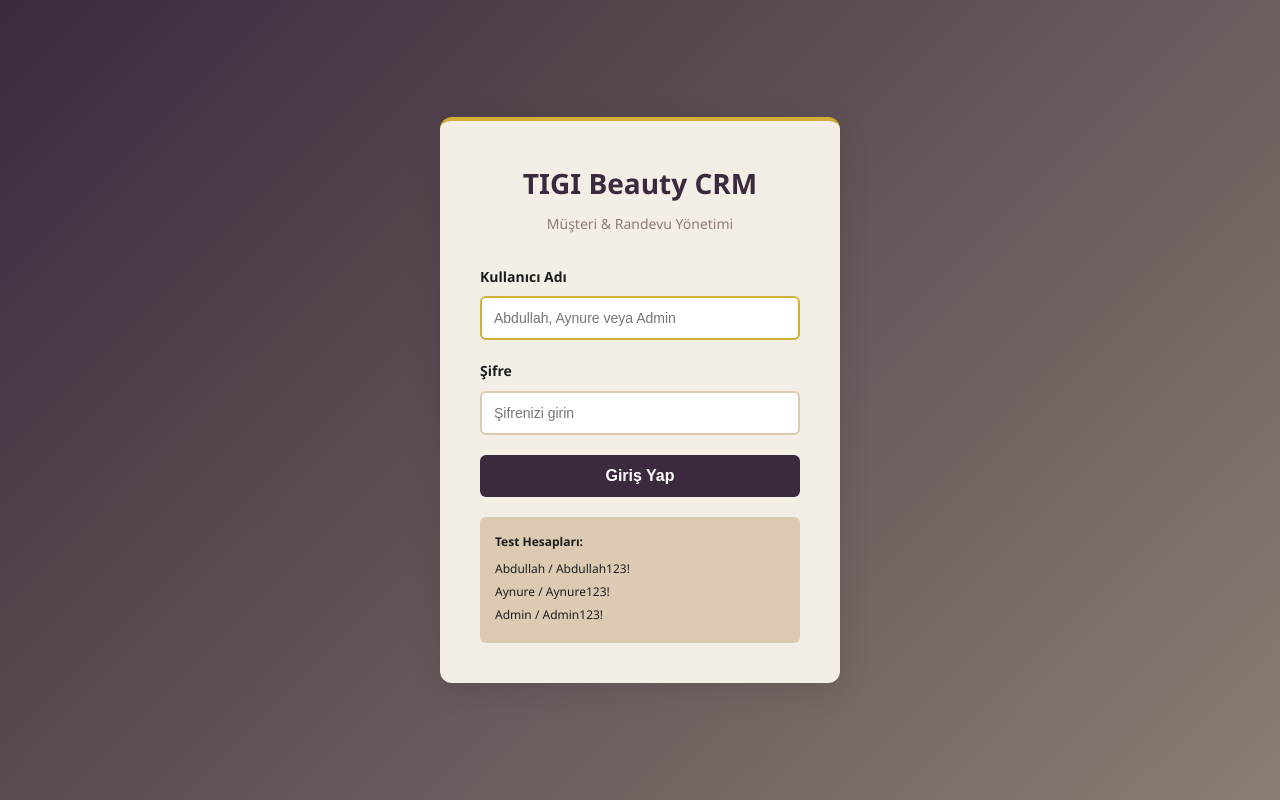
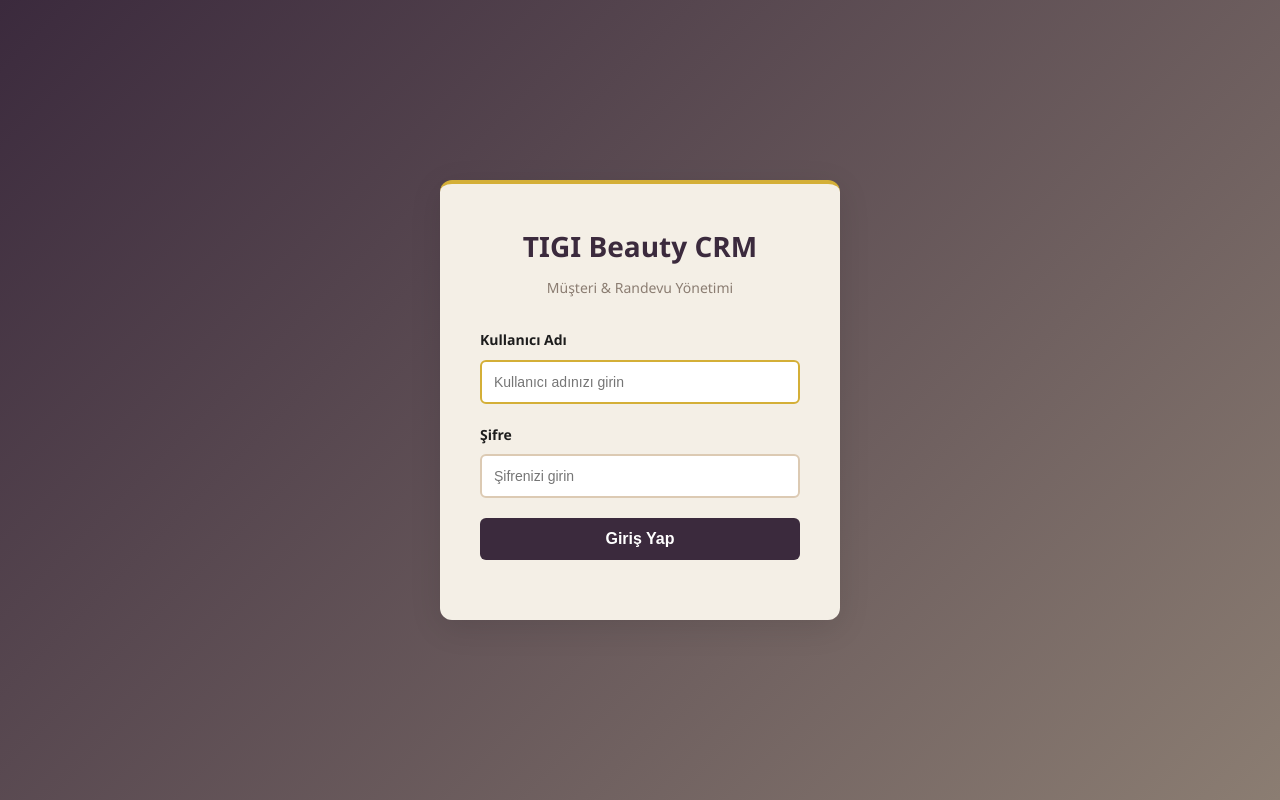
Before and after one commit to tigibeauty/Tigi_Beauty_CRM, a React (Create React App) app: page / in a window 1280 px wide. Built offline with nearby package versions, Linux system fonts and the light colour scheme.

Commit message:
Update App.tsx

```diff
--- a/src/App.tsx
+++ b/src/App.tsx
@@ -9,13 +9,16 @@
  * - Mesaj Logları
  * - Analytics
  *
- * Deploy: Firebase Hosting veya Vercel
+ * Deploy: Firebase Hosting veya Vercel / Netlify
  */
 
 import React, { useState, useEffect, useContext, createContext } from "react";
 import "./styles.css";
 
-// YENİ EKLENECEK KISIM =======================================================
+// ============================================================================
+// 📦 TYPES & INTERFACES
+// ============================================================================
+
 export interface Randevu {
   id: string;
   musteriID: string;
@@ -36,7 +39,6 @@ export interface Log {
   status: string;
   hata?: string;
 }
-// ============================================================================
 
 // ============================================================================
 // 🔐 CONTEXT: Auth & State Management
@@ -53,10 +55,9 @@ function AppProvider({ children }: { children: any }) {
   const [loglar, setLoglar] = useState([]);
   const [loading, setLoading] = useState(false);
 
-  // Google Sheets API'ye bağlan (setup gerekli)
+  // Google Sheets API'ye bağlan
   useEffect(() => {
     if (user) {
-      // TODO: Google Sheets API'den veri çek
       console.log("Loading data for user:", user);
       loadDataFromSheets();
     }
@@ -65,7 +66,6 @@ function AppProvider({ children }: { children: any }) {
   const loadDataFromSheets = async () => {
     setLoading(true);
     try {
-      // DİKKAT: Aşağıdaki tırnak işaretlerinin içine az önce kopyaladığınız linki yapıştırın!
       const WEB_APP_URL =
         "https://script.google.com/macros/s/AKfycbwuvIpjC7ajwxmgJ034TD6NhXoX9Kn6H2pyuSUSYQnuq9gy1Aok7NhqPNv5P5g8fEZq/exec";
 
@@ -123,19 +123,20 @@ function LoginPage() {
   const [error, setError] = useState("");
 
   const personel = {
-    Abdullah: { sifre: "Abdullah123!", rol: "Uzman" },
-    Aynure: { sifre: "Aynure123!", rol: "Uzman" },
-    admin: { sifre: "Admin123!", rol: "Admin" },
+    abdullah: { sifre: "Abdullah123@!", rol: "Uzman", name: "Abdullah" },
+    aynure: { sifre: "Aynure123@!", rol: "Uzman", name: "Aynure" },
+    admin: { sifre: "Admin123@!", rol: "Admin", name: "Admin" },
   };
 
   const handleLogin = (e: any) => {
     e.preventDefault();
-    const user_data = personel[username.toLowerCase() as keyof typeof personel];
+    const cleanUsername = username.trim().toLowerCase();
+    const user_data = personel[cleanUsername as keyof typeof personel];
 
     if (user_data && user_data.sifre === password) {
       setUser({
-        username: username.toLowerCase(),
-        displayName: username.charAt(0).toUpperCase() + username.slice(1),
+        username: cleanUsername,
+        displayName: user_data.name,
         rol: user_data.rol,
       });
       setError("");
@@ -157,7 +158,7 @@ function LoginPage() {
             <label>Kullanıcı Adı</label>
             <input
               type="text"
-              placeholder="Abdullah, Aynure veya Admin"
+              placeholder="Kullanıcı adınızı girin"
               value={username}
               onChange={(e) => setUsername(e.target.value)}
               autoFocus
@@ -180,17 +181,6 @@ function LoginPage() {
             Giriş Yap
           </button>
         </form>
-
-        <div className="login-help">
-          <p>
-            <strong>Test Hesapları:</strong>
-          </p>
-          <ul>
-            <li>Abdullah / Abdullah123!</li>
-            <li>Aynure / Aynure123!</li>
-            <li>Admin / Admin123!</li>
-          </ul>
-        </div>
       </div>
     </div>
   );
@@ -391,7 +381,6 @@ function MusterilarView() {
         kaydolmaTarihi: new Date().toLocaleDateString("tr-TR"),
       };
 
-      // 1. Ekrana hemen ekle (Hızlı görünmesi için)
       setMusterilar([...musterilar, newMusteri]);
       setFormData({
         ad: "",
@@ -402,10 +391,7 @@ function MusterilarView() {
       });
       setShowModal(false);
 
-      // 2. Arka planda Google Sheets'e gönder
       try {
-        // DİKKAT: Buraya da YENİ kopyaladığınız linki yapıştırın!
-        // Linkin sonuna ?action=yeniMusteri eklemeyi UNUTMAYIN.
         const WEB_APP_URL =
           "https://script.google.com/macros/s/AKfycbwuvIpjC7ajwxmgJ034TD6NhXoX9Kn6H2pyuSUSYQnuq9gy1Aok7NhqPNv5P5g8fEZq/exec" +
           "?action=yeniMusteri";
@@ -535,7 +521,7 @@ function MusterilarView() {
 // ============================================================================
 
 function RandevularView() {
-  const { randevular, setRandevular, musterilar, hizmetler } = useApp();
+  const { randevular, setRandevular, musterilar } = useApp();
   const [showModal, setShowModal] = useState(false);
   const [formData, setFormData] = useState({
     musteriID: "",
@@ -568,7 +554,6 @@ function RandevularView() {
       setShowModal(false);
 
       try {
-        // DİKKAT: Yeni kopyaladığınız linki buraya yapıştırın. Sonunda ?action=yeniRandevu OLACAK.
         const WEB_APP_URL =
           "https://script.google.com/macros/s/AKfycbwuvIpjC7ajwxmgJ034TD6NhXoX9Kn6H2pyuSUSYQnuq9gy1Aok7NhqPNv5P5g8fEZq/exec" +
           "?action=yeniRandevu";
@@ -714,9 +699,7 @@ function RandevularView() {
 // ============================================================================
 
 function MessagesView() {
-  const { sablonlar, setSablonlar } = useApp();
-  const [showModal, setShowModal] = useState(false);
-  const [editingID, setEditingID] = useState(null);
+  const { sablonlar } = useApp();
 
   return (
     <div className="view-container">
```
